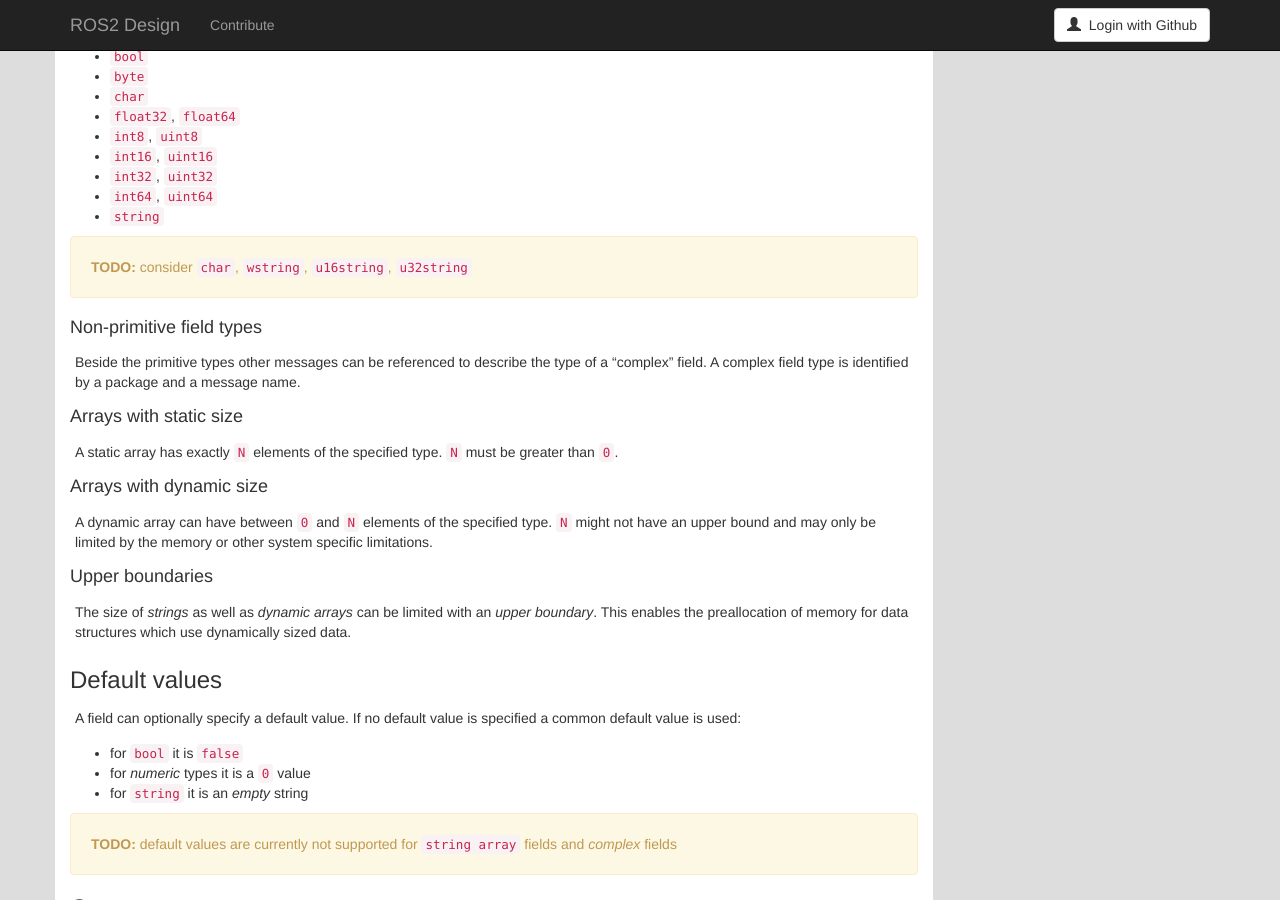
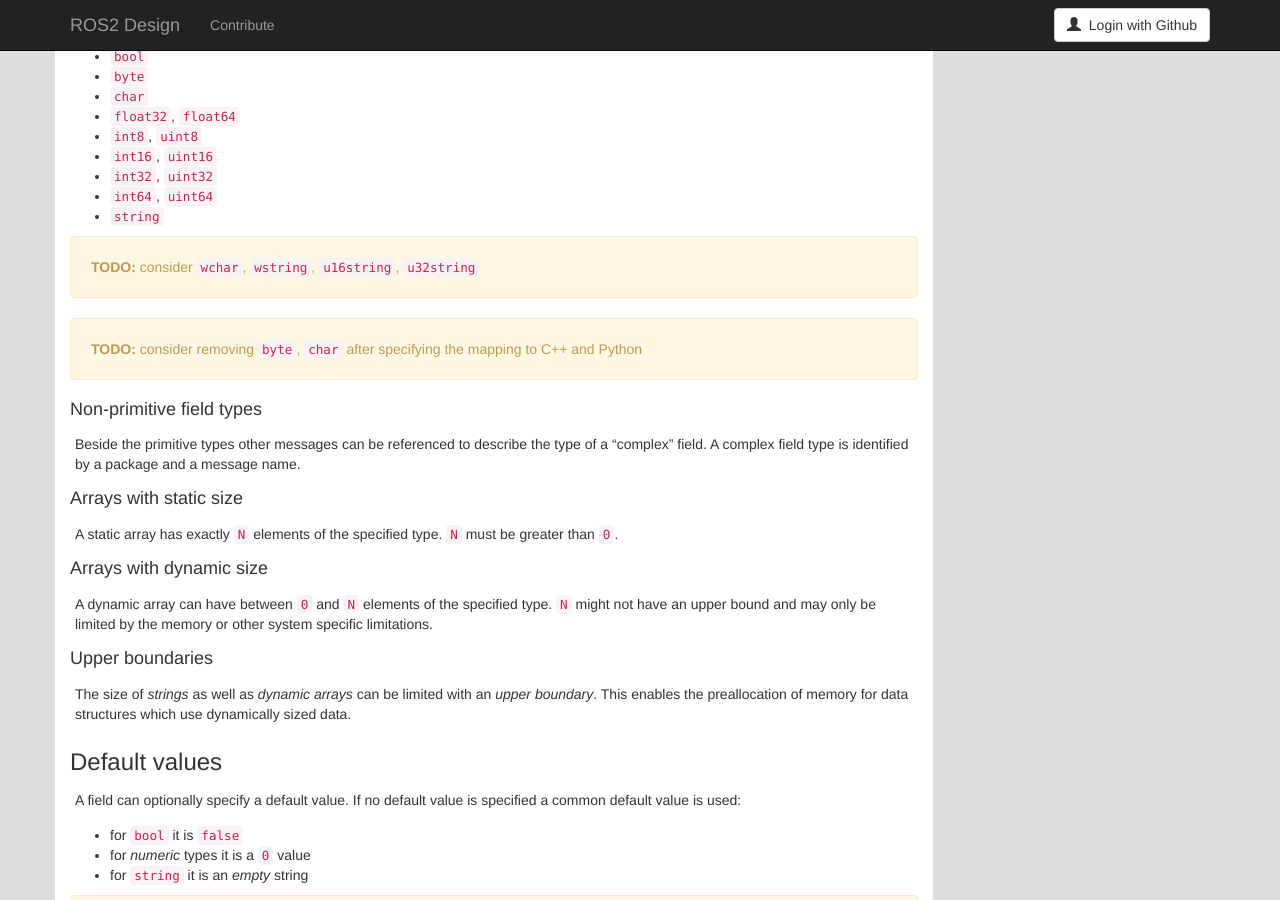
Before and after one commit to ros2/design, a Jekyll site: the page built from articles/110_interface_definition.md, in a window 1280 px wide and 900 px high, scrolled down 855 px. Built offline with Jekyll 4.4.1, drawn with Linux system fonts in a browser that asks for light colours; nearby versions of some CDN libraries.

Commit message:
add note about byte and char

```diff
--- a/articles/110_interface_definition.md
+++ b/articles/110_interface_definition.md
@@ -70,7 +70,11 @@ The following primitive types are defined:
 * `string`
 
 <div class="alert alert-warning" markdown="1">
-  <b>TODO:</b> consider <code>char</code>, <code>wstring</code>, <code>u16string</code>, <code>u32string</code>
+  <b>TODO:</b> consider <code>wchar</code>, <code>wstring</code>, <code>u16string</code>, <code>u32string</code>
+</div>
+
+<div class="alert alert-warning" markdown="1">
+  <b>TODO:</b> consider removing <code>byte</code>, <code>char</code> after specifying the mapping to C++ and Python
 </div>
 
 
```
